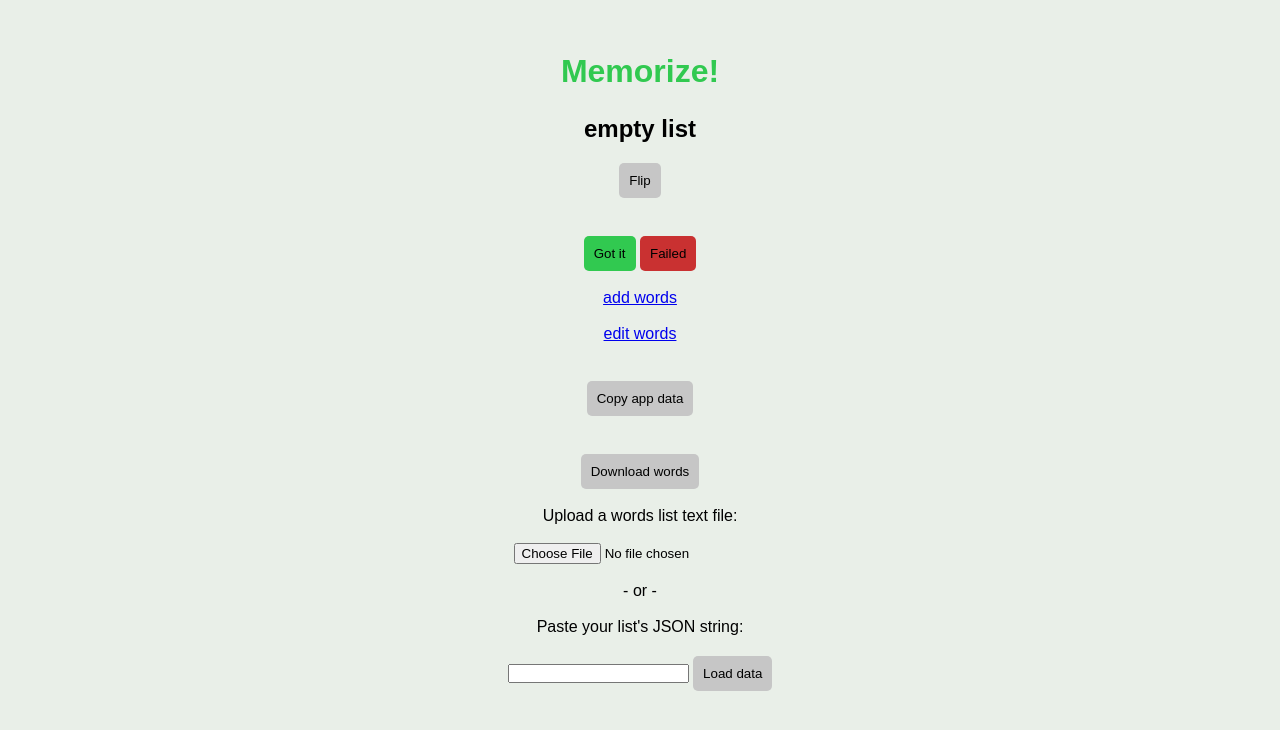
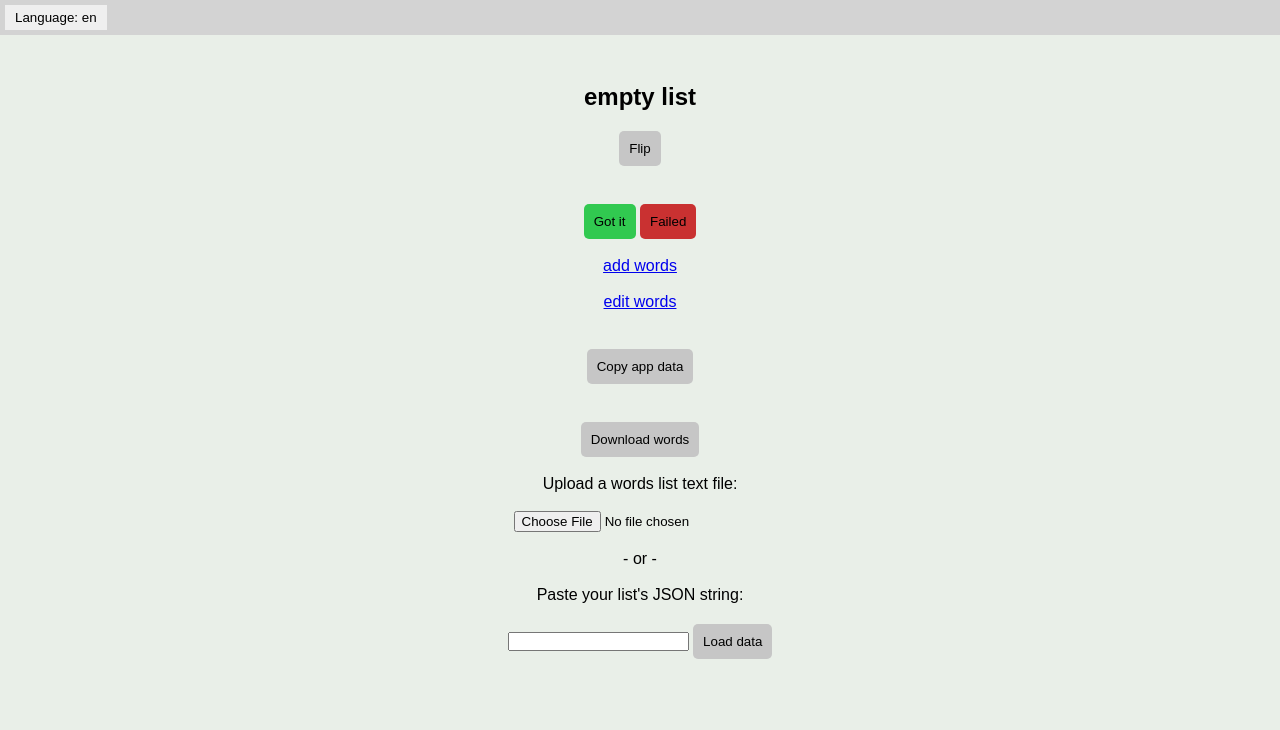
Before and after one commit to talfedev/simple-vn-word-memorizer, a SvelteKit app: page / in a window 1280 px wide. Shown: the top 730 px of the page. Built offline with nearby package versions, Linux system fonts and the light colour scheme.

Commit message:
feature: added change 'front language' language button

```diff
--- a/src/routes/+page.svelte
+++ b/src/routes/+page.svelte
@@ -181,11 +181,28 @@
 		}
 	}
 
+	const toggleLanguage = () => {
+		if(language === 'en'){
+			language = 'vn';
+			if(app.face === 'en') app.toggleFace();
+			return;
+		}
+
+		if(language === 'vn'){
+			language = 'en';
+			if(app.face === 'vn') app.toggleFace();
+			return;
+		}
+	}
+
 	app.shuffle();
 </script>
 
+<div class="header">
+	<button on:click={toggleLanguage}>Language: {language}</button>
+	<!-- <h1>Memorize!</h1> -->
+</div>
 <div class="container">
-	<h1>Memorize!</h1>
 	{#if app.face === 'en'}
 		<h2>{app.deck[app.current].en}</h2>
 	{:else}
@@ -224,6 +241,16 @@
 </div>
 
 <style lang="scss">
+	.header {
+		background-color: lightgray;
+		padding: 5px;
+
+		button {
+			border: none;
+			padding: 5px 10px;
+		}
+	}
+
 	.container {
 		max-width: 800px;
 		margin: 0 auto;
```
